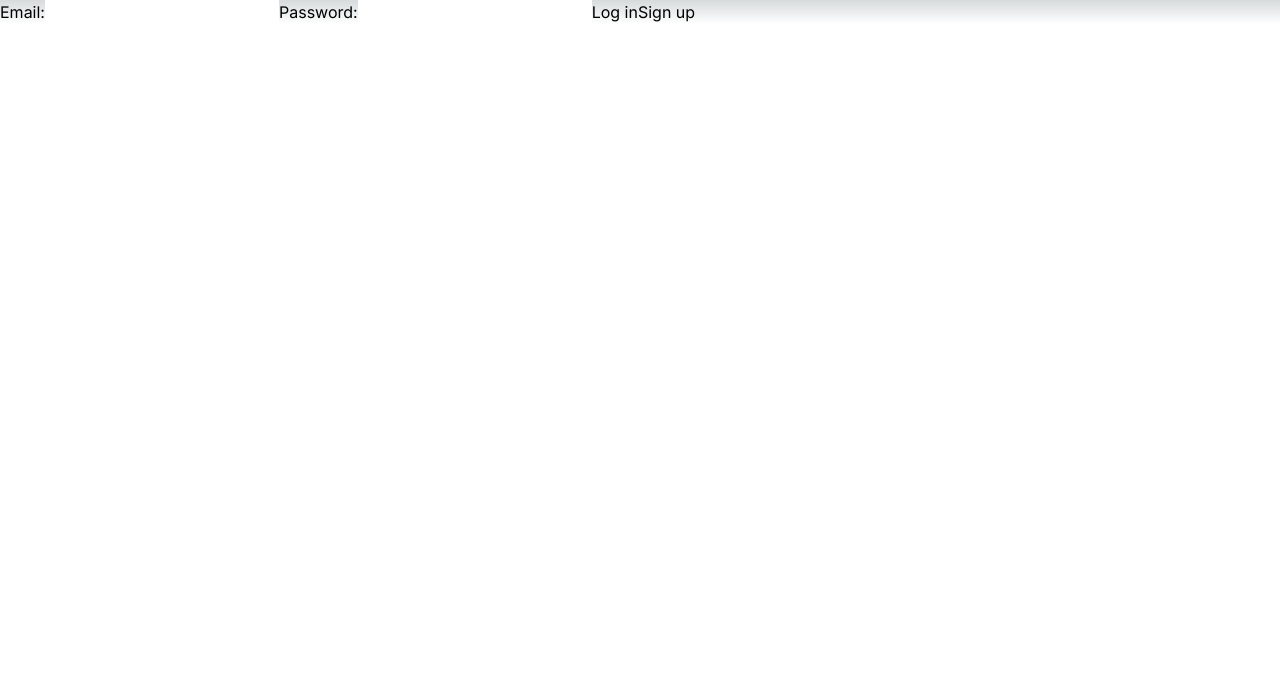
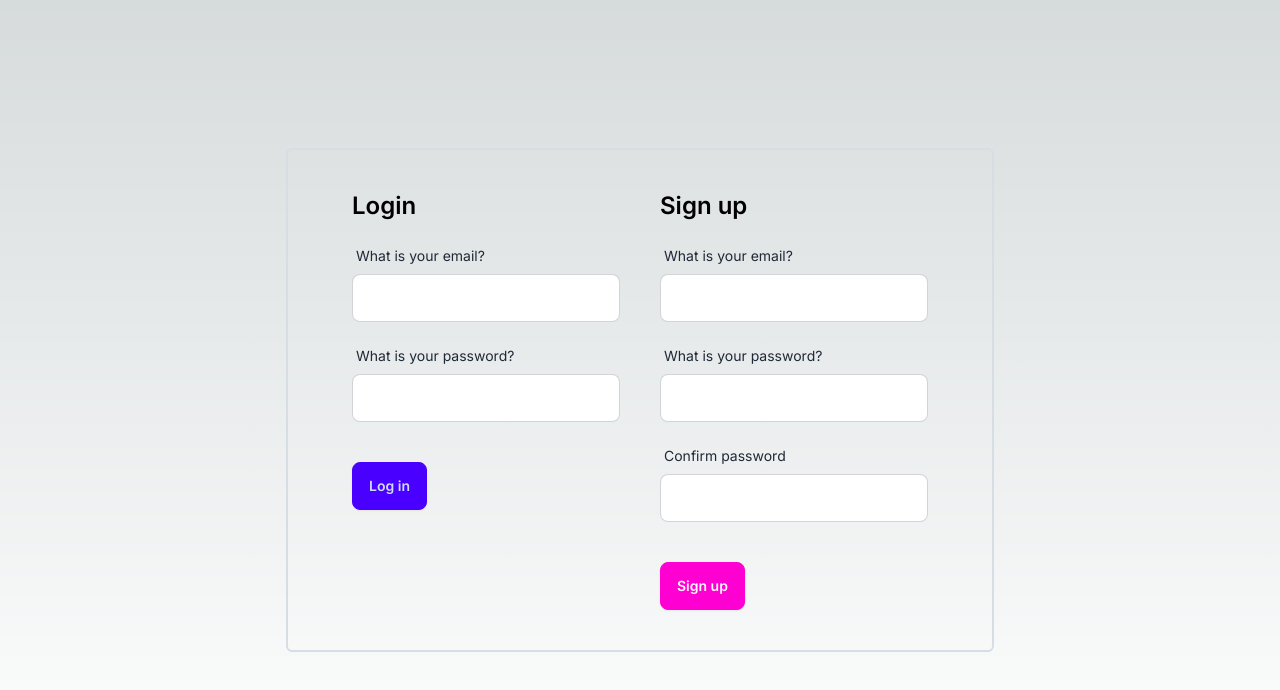
Before and after one commit to kunertmichal/interview, a Next.js app: page /login in a window 1280 px wide. Shown: the top 690 px of the page. Built offline with nearby package versions, Linux system fonts and the light colour scheme; no server answers.

Commit message:
feat: auth form (no validation)

```diff
--- a/src/app/dashboard/layout.tsx
+++ b/src/app/dashboard/layout.tsx
@@ -1,5 +1,6 @@
 import { redirect } from 'next/navigation';
 import { createClient } from '@/shared/utils/supabase/server';
+import { SignOut } from '@/widgets/sign-out';
 
 export default async function DashboardLayout({
   children,
@@ -13,5 +14,19 @@ export default async function DashboardLayout({
     redirect('/login');
   }
 
-  return <div>{children}</div>;
+  return (
+    <div className="min-h-screen">
+      <nav className="flex">
+        <div className="container flex gap-4 mx-auto py-2 px-4">
+          <h1>Logo</h1>
+          <ul className="flex gap-4 ml-auto">
+            <li>Team</li>
+            <li>Organisation</li>
+          </ul>
+          <SignOut />
+        </div>
+      </nav>
+      <div className="container mx-auto px-4">{children}</div>
+    </div>
+  );
 }
--- a/src/app/login/page.tsx
+++ b/src/app/login/page.tsx
@@ -1,14 +1,11 @@
-import { login, signup } from './actions';
+import { LoginPage } from '@/views/login';
+import { Metadata } from 'next';
 
-export default function LoginPage() {
-  return (
-    <form>
-      <label htmlFor="email">Email:</label>
-      <input id="email" name="email" type="email" required />
-      <label htmlFor="password">Password:</label>
-      <input id="password" name="password" type="password" required />
-      <button formAction={login}>Log in</button>
-      <button formAction={signup}>Sign up</button>
-    </form>
-  );
+export const metadata: Metadata = {
+  title: 'Login',
+  description: 'Login page',
+};
+
+export default function Login() {
+  return <LoginPage />;
 }
--- /dev/null
+++ b/src/shared/ui/form-input/form-input.tsx
@@ -0,0 +1,31 @@
+import { InputHTMLAttributes } from 'react';
+
+export interface FormInputProps extends InputHTMLAttributes<HTMLInputElement> {
+  label: string;
+  errorMessage?: string;
+}
+
+export const FormInput = ({
+  label,
+  type,
+  placeholder,
+  errorMessage,
+}: FormInputProps) => {
+  return (
+    <label className="form-control w-full">
+      <div className="label">
+        <span className="label-text">{label}</span>
+      </div>
+      <input
+        type={type}
+        placeholder={placeholder}
+        className="input input-bordered w-full"
+      />
+      {errorMessage && (
+        <div className="label">
+          <span className="label-text-alt text-error">{errorMessage}</span>
+        </div>
+      )}
+    </label>
+  );
+};
--- /dev/null
+++ b/src/views/login/index.ts
@@ -0,0 +1 @@
+export { LoginPage } from './login.ui';
--- /dev/null
+++ b/src/views/login/login.api.ts
@@ -0,0 +1,46 @@
+'use server';
+
+import { revalidatePath } from 'next/cache';
+import { redirect } from 'next/navigation';
+
+import { createClient } from '@/shared/utils/supabase/server';
+
+export async function login(formData: FormData) {
+  const supabase = createClient();
+
+  // type-casting here for convenience
+  // in practice, you should validate your inputs
+  const data = {
+    email: formData.get('email') as string,
+    password: formData.get('password') as string,
+  };
+
+  const { error } = await supabase.auth.signInWithPassword(data);
+
+  if (error) {
+    redirect('/error');
+  }
+
+  revalidatePath('/', 'layout');
+  redirect('/');
+}
+
+export async function signup(formData: FormData) {
+  const supabase = createClient();
+
+  // type-casting here for convenience
+  // in practice, you should validate your inputs
+  const data = {
+    email: formData.get('email') as string,
+    password: formData.get('password') as string,
+  };
+
+  const { error } = await supabase.auth.signUp(data);
+
+  if (error) {
+    redirect('/error');
+  }
+
+  revalidatePath('/', 'layout');
+  redirect('/');
+}
--- /dev/null
+++ b/src/views/login/login.ui.tsx
@@ -0,0 +1,50 @@
+'use server';
+
+import { FormInput } from '@/shared/ui/form-input/form-input';
+import { login, signup } from './login.api';
+
+export async function LoginPage() {
+  return (
+    <div className="flex justify-center items-center min-h-screen">
+      <div className="border-2 border-neutral-content rounded-md flex gap-10">
+        <div className="pl-16 py-10">
+          <p className="text-2xl font-semibold mb-4">Login</p>
+          <form action={login} className="flex flex-col gap-4">
+            <FormInput name="email" label="What is your email?" />
+            <FormInput
+              name="password"
+              type="password"
+              label="What is your password?"
+            />
+            <div className="mt-6">
+              <button className="btn btn-primary" type="submit">
+                Log in
+              </button>
+            </div>
+          </form>
+        </div>
+        <div className="pr-16 py-10">
+          <p className="text-2xl font-semibold mb-4">Sign up</p>
+          <form action={signup} className="flex flex-col gap-4">
+            <FormInput name="email" label="What is your email?" />
+            <FormInput
+              name="password"
+              type="password"
+              label="What is your password?"
+            />
+            <FormInput
+              name="confirmPassword"
+              type="password"
+              label="Confirm password"
+            />
+            <div className="mt-6">
+              <button className="btn btn-secondary" type="submit">
+                Sign up
+              </button>
+            </div>
+          </form>
+        </div>
+      </div>
+    </div>
+  );
+}
--- /dev/null
+++ b/src/widgets/sign-out/index.ts
@@ -0,0 +1 @@
+export { SignOut } from './sign-out';
--- /dev/null
+++ b/src/widgets/sign-out/sign-out.tsx
@@ -0,0 +1,16 @@
+'use client';
+
+import { createClient } from '@/shared/utils/supabase/client';
+import { useRouter } from 'next/navigation';
+
+export function SignOut() {
+  const supabase = createClient();
+  const router = useRouter();
+
+  const onSignOutClick = async () => {
+    await supabase.auth.signOut();
+    router.push('/login');
+  };
+
+  return <button onClick={onSignOutClick}>Sign out</button>;
+}
--- a/tailwind.config.ts
+++ b/tailwind.config.ts
@@ -1,11 +1,7 @@
 import type { Config } from 'tailwindcss';
 
 const config: Config = {
-  content: [
-    './src/pages/**/*.{js,ts,jsx,tsx,mdx}',
-    './src/components/**/*.{js,ts,jsx,tsx,mdx}',
-    './src/app/**/*.{js,ts,jsx,tsx,mdx}',
-  ],
+  content: ['./src/**/*.{js,ts,jsx,tsx,mdx}'],
   theme: {
     extend: {
       backgroundImage: {
```
